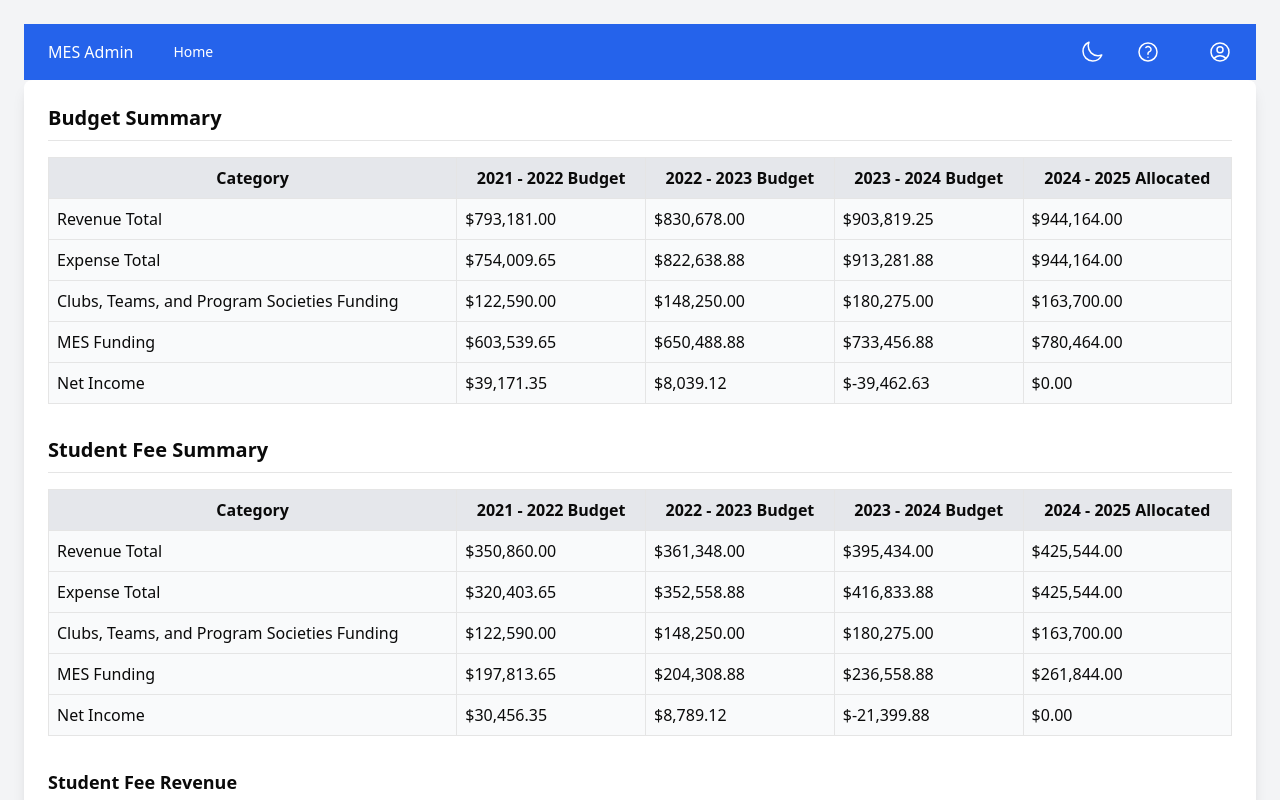
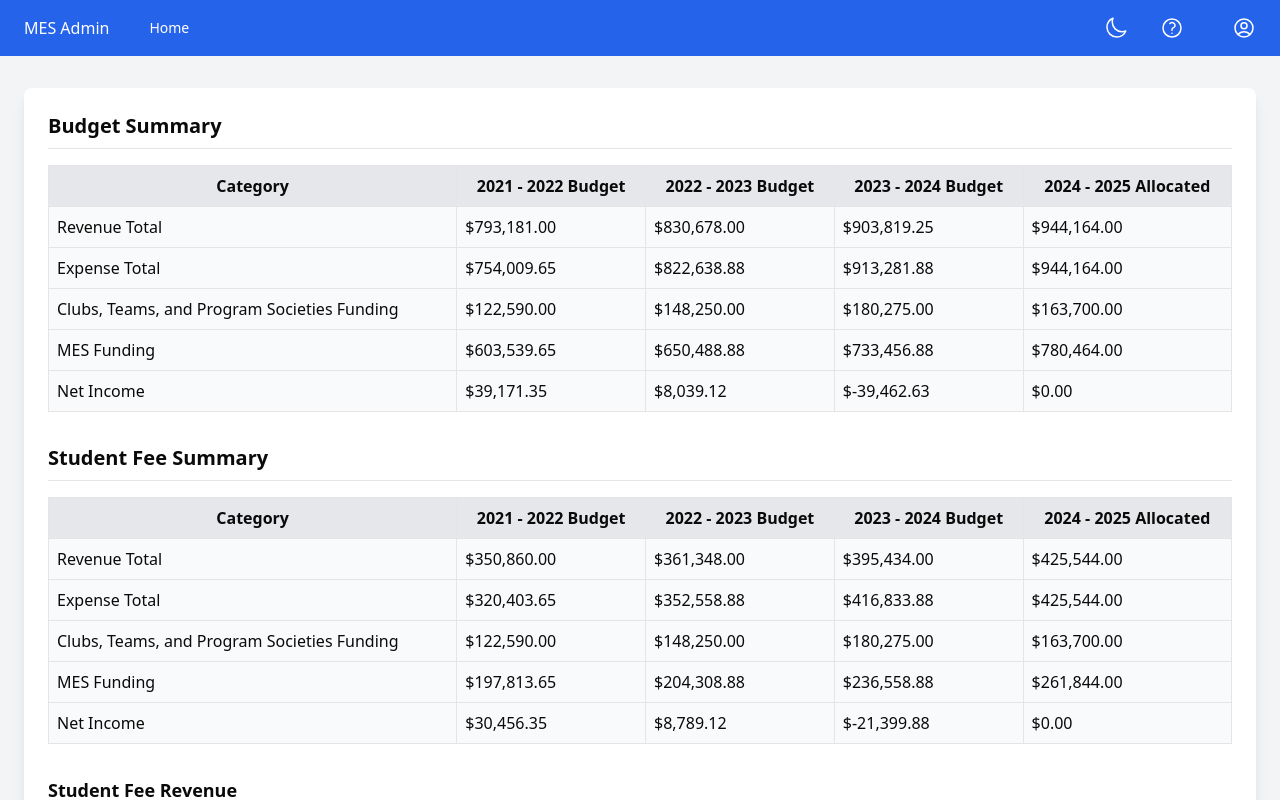
Before and after one commit to Housam2020/MES-ERP, a Next.js app in the folder src/: page /dashboard/operating_budget in a window 1280 px wide. Shown: the top 800 px of the page. Built offline with nearby package versions, Linux system fonts and the light colour scheme; no server answers.

Commit message:
Fixed formatting

```diff
--- a/src/src/app/dashboard/annual_form/page.tsx
+++ b/src/src/app/dashboard/annual_form/page.tsx
@@ -3,23 +3,25 @@
 import React from "react";
 import { useRouter } from "next/navigation";
 import DashboardHeader from "@/components/dashboard/DashboardHeader";
-import { HomeIcon } from "@heroicons/react/24/outline";
 
 const BudgetForm = () => {
   const router = useRouter();
 
   return (
-    <div className="min-h-screen bg-gray-100 p-6">
+    <div className="min-h-screen bg-gray-100 dark:bg-gray-900">
+      {/* DashboardHeader remains at the top */}
       <DashboardHeader />
-      {/* Wider and taller container */}
-      <div className="max-w-7xl mx-auto bg-white p-6 rounded-lg shadow-lg">
-        {/* Home Icon in the top right */}
+
+      {/* Main content starts below the header; reduced top padding to pt-8 */}
+      <main className="pt-8 p-6">
+        <div className="relative max-w-7xl mx-auto bg-white dark:bg-gray-800 p-6 rounded-lg shadow-lg">
+          {/* Home Icon in the top right of the form container */}
           <button
             onClick={() => router.push("/dashboard/home")}
             className="absolute top-4 right-4 p-2 rounded-full hover:bg-gray-200 dark:hover:bg-gray-700"
             aria-label="Go to Home"
           >
-          <HomeIcon className="h-6 w-6 text-gray-800 dark:text-gray-200" />
+            {/* Insert your Home icon here if needed */}
           </button>
 
           <h1 className="text-3xl font-bold mb-6 text-gray-800 dark:text-gray-200 text-center">
@@ -31,7 +33,10 @@ const BudgetForm = () => {
             {/* General Information */}
             <div className="grid grid-cols-1 md:grid-cols-2 gap-4">
               <div>
-              <label htmlFor="clubName" className="font-bold text-gray-700 dark:text-gray-300">
+                <label
+                  htmlFor="clubName"
+                  className="font-bold text-gray-700 dark:text-gray-300"
+                >
                   Club / Team / Group:
                 </label>
                 <input
@@ -236,6 +241,7 @@ const BudgetForm = () => {
             </div>
           </div>
         </div>
+      </main>
     </div>
   );
 };
--- a/src/src/app/dashboard/operating_budget/page.tsx
+++ b/src/src/app/dashboard/operating_budget/page.tsx
@@ -6,23 +6,81 @@ const BudgetSummaryTable = () => {
     summary: [
       {
         title: "Budget Summary",
-        headers: ["2021 - 2022 Budget", "2022 - 2023 Budget", "2023 - 2024 Budget", "2024 - 2025 Allocated"],
+        headers: [
+          "2021 - 2022 Budget",
+          "2022 - 2023 Budget",
+          "2023 - 2024 Budget",
+          "2024 - 2025 Allocated",
+        ],
         rows: [
-          ["Revenue Total", "$793,181.00", "$830,678.00", "$903,819.25", "$944,164.00"],
-          ["Expense Total", "$754,009.65", "$822,638.88", "$913,281.88", "$944,164.00"],
-          ["Clubs, Teams, and Program Societies Funding", "$122,590.00", "$148,250.00", "$180,275.00", "$163,700.00"],
-          ["MES Funding", "$603,539.65", "$650,488.88", "$733,456.88", "$780,464.00"],
+          [
+            "Revenue Total",
+            "$793,181.00",
+            "$830,678.00",
+            "$903,819.25",
+            "$944,164.00",
+          ],
+          [
+            "Expense Total",
+            "$754,009.65",
+            "$822,638.88",
+            "$913,281.88",
+            "$944,164.00",
+          ],
+          [
+            "Clubs, Teams, and Program Societies Funding",
+            "$122,590.00",
+            "$148,250.00",
+            "$180,275.00",
+            "$163,700.00",
+          ],
+          [
+            "MES Funding",
+            "$603,539.65",
+            "$650,488.88",
+            "$733,456.88",
+            "$780,464.00",
+          ],
           ["Net Income", "$39,171.35", "$8,039.12", "$-39,462.63", "$0.00"],
         ],
       },
       {
         title: "Student Fee Summary",
-        headers: ["2021 - 2022 Budget", "2022 - 2023 Budget", "2023 - 2024 Budget", "2024 - 2025 Allocated"],
+        headers: [
+          "2021 - 2022 Budget",
+          "2022 - 2023 Budget",
+          "2023 - 2024 Budget",
+          "2024 - 2025 Allocated",
+        ],
         rows: [
-          ["Revenue Total", "$350,860.00", "$361,348.00", "$395,434.00", "$425,544.00"],
-          ["Expense Total", "$320,403.65", "$352,558.88", "$416,833.88", "$425,544.00"],
-          ["Clubs, Teams, and Program Societies Funding", "$122,590.00", "$148,250.00", "$180,275.00", "$163,700.00"],
-          ["MES Funding", "$197,813.65", "$204,308.88", "$236,558.88", "$261,844.00"],
+          [
+            "Revenue Total",
+            "$350,860.00",
+            "$361,348.00",
+            "$395,434.00",
+            "$425,544.00",
+          ],
+          [
+            "Expense Total",
+            "$320,403.65",
+            "$352,558.88",
+            "$416,833.88",
+            "$425,544.00",
+          ],
+          [
+            "Clubs, Teams, and Program Societies Funding",
+            "$122,590.00",
+            "$148,250.00",
+            "$180,275.00",
+            "$163,700.00",
+          ],
+          [
+            "MES Funding",
+            "$197,813.65",
+            "$204,308.88",
+            "$236,558.88",
+            "$261,844.00",
+          ],
           ["Net Income", "$30,456.35", "$8,789.12", "$-21,399.88", "$0.00"],
         ],
       },
@@ -31,33 +89,90 @@ const BudgetSummaryTable = () => {
       {
         category: "Student Fee Revenue",
         rows: [
-          ["Student Fees", "$333,125.00", "$343,375.00", "$376,740.00", "$389,574.00"],
-          ["Academic Resources Fees", "$6,045.00", "$6,231.00", "$6,631.00", "$7,038.00"],
-          ["Wellness Fees", "$1,690.00", "$1,742.00", "$1,863.00", "$1,932.00"],
-          ["Tax Returns on Student Fees", "$10,000.00", "$10,000.00", "$10,000.00", "$27,000.00"],
-          ["Student Fee Revenue Total", "$350,860.00", "$361,348.00", "$395,434.00", "$425,544.00"],
+          [
+            "Student Fees",
+            "$333,125.00",
+            "$343,375.00",
+            "$376,740.00",
+            "$389,574.00",
+          ],
+          [
+            "Academic Resources Fees",
+            "$6,045.00",
+            "$6,231.00",
+            "$6,631.00",
+            "$7,038.00",
+          ],
+          [
+            "Wellness Fees",
+            "$1,690.00",
+            "$1,742.00",
+            "$1,863.00",
+            "$1,932.00",
+          ],
+          [
+            "Tax Returns on Student Fees",
+            "$10,000.00",
+            "$10,000.00",
+            "$10,000.00",
+            "$27,000.00",
+          ],
+          [
+            "Student Fee Revenue Total",
+            "$350,860.00",
+            "$361,348.00",
+            "$395,434.00",
+            "$425,544.00",
+          ],
         ],
       },
       {
         category: "Other Revenue Sources",
         rows: [
-          ["Publications Sponsorship", "$7,000.00", "$6,000.00", "$6,500.00", "$4,160.00"],
+          [
+            "Publications Sponsorship",
+            "$7,000.00",
+            "$6,000.00",
+            "$6,500.00",
+            "$4,160.00",
+          ],
           ["Interest Income", "$800.00", "$800.00", "$800.00", "$800.00"],
-          ["Welcome Week Faculty Contribution", "$2,500.00", "$2,500.00", "$2,000.00", "$2,500.00"],
-          ["Welcome Week Levy", "$15,000.00", "$24,500.00", "$26,908.00", "$26,100.00"],
-          ["Other Revenue Total", "$119,091.00", "$134,850.00", "$173,885.00", "$208,120.00"],
+          [
+            "Welcome Week Faculty Contribution",
+            "$2,500.00",
+            "$2,500.00",
+            "$2,000.00",
+            "$2,500.00",
+          ],
+          [
+            "Welcome Week Levy",
+            "$15,000.00",
+            "$24,500.00",
+            "$26,908.00",
+            "$26,100.00",
+          ],
+          [
+            "Other Revenue Total",
+            "$119,091.00",
+            "$134,850.00",
+            "$173,885.00",
+            "$208,120.00",
+          ],
         ],
       },
     ],
   };
 
   return (
-    <div className="min-h-screen bg-gray-100 p-6">
+    <div className="min-h-screen bg-gray-100 dark:bg-gray-900">
       <DashboardHeader />
-      <div className="max-w-7xl mx-auto bg-white p-6 rounded-lg shadow-lg">
+      <main className="pt-8 p-6">
+        <div className="max-w-7xl mx-auto bg-white dark:bg-gray-800 p-6 rounded-lg shadow-lg">
           {data.summary.map((section, index) => (
             <div key={index} className="mb-8">
-            <h2 className="text-xl font-bold mb-4 border-b pb-2">{section.title}</h2>
+              <h2 className="text-xl font-bold mb-4 border-b pb-2">
+                {section.title}
+              </h2>
               <table className="w-full border-collapse border border-gray-300">
                 <thead>
                   <tr>
@@ -111,6 +226,7 @@ const BudgetSummaryTable = () => {
             </div>
           ))}
         </div>
+      </main>
     </div>
   );
 };
```
Lines whose indentation alone changed are shown as unchanged.
